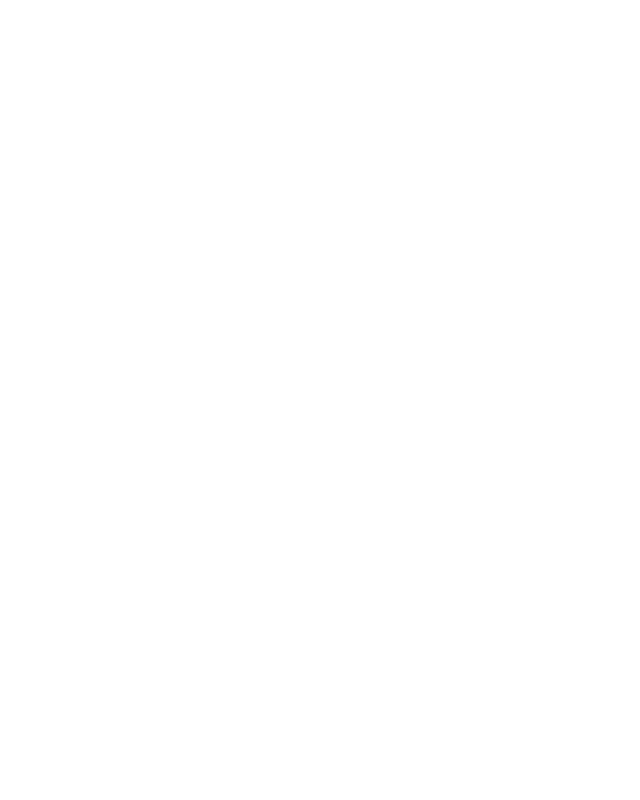
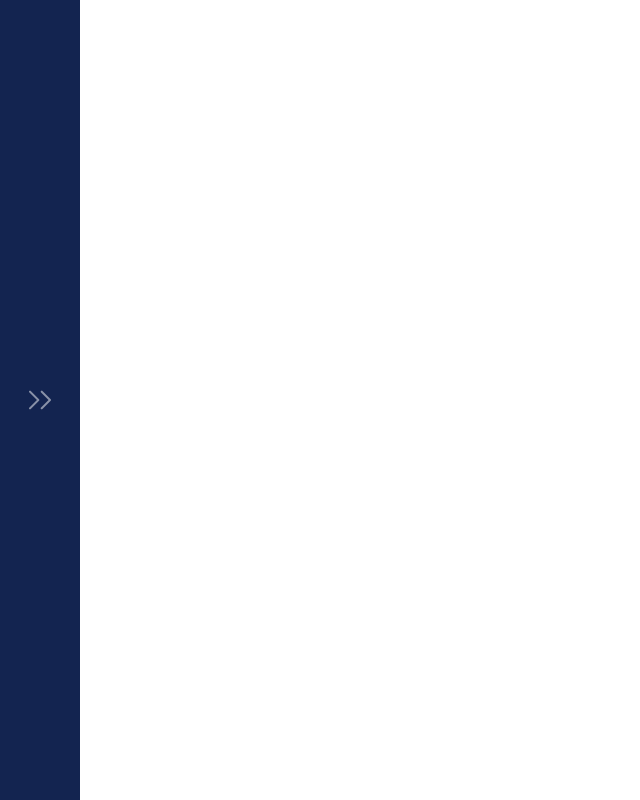
Before and after one commit to aponchikaj/enagram, a React (Vite) app: page / in a window 1280 px wide. Shown: the whole page, without its empty margins (0-640 px from the left). Built offline with nearby package versions, Linux system fonts and the light colour scheme.

Commit message:
made animations for sidebar

```diff
--- a/src/App.tsx
+++ b/src/App.tsx
@@ -1,6 +1,7 @@
 import { useEffect } from 'react'
 import './App.css'
 import Navbar from './components/layout/navbar'
+import Sidemenu from './components/layout/sidebar'
 
 function App() {
 
@@ -13,6 +14,9 @@
       <section className='w-auto h-auto lg:hidden'>
         <Navbar/>
       </section>
+      <section className='w-auto h-auto md:hidden lg:flex'>
+        <Sidemenu/>
+      </section>
     </>
   )
 }
--- /dev/null
+++ b/src/components/layout/sidebar.css
@@ -0,0 +1,25 @@
+@keyframes sidebarClosedAnimation {
+    0%{
+        transform: translateX(-30vh);
+    }100%{
+        transform: translateX(0vh);
+    }
+}
+
+@keyframes sidebarOpenAnimation {
+    0%{
+        transform: translateX(-25vh);
+    }100%{
+        transform: translateX(0vh);
+    }
+}
+
+.closed{
+    animation: sidebarClosedAnimation;
+    animation-duration: 0.5s;
+}
+
+.open{
+    animation:sidebarOpenAnimation;
+    animation-duration: 0.5s;
+}
--- a/src/components/layout/sidebar.tsx
+++ b/src/components/layout/sidebar.tsx
@@ -0,0 +1,24 @@
+import { useState } from "react"
+import leftImage from '../../assets/chevrons-left.png'
+import './sidebar.css'
+
+export default function Sidemenu(){
+
+    const [menuMode,setMenuMode] = useState(false);
+
+    if(menuMode == false){
+        return(
+            <nav className="w-[10vh] closed h-screen bg-[#132450] flex items-center justify-center">
+                <button onClick={()=>setMenuMode(true)} className="cursor-pointer"><img src={leftImage} alt="left" className="w-[40px] rotate-180" /></button>
+            </nav>
+        )
+    }
+
+    return(
+        <nav className="w-[35vh] open h-screen bg-[#132450] flex flex-col">
+            <section className="flex items-center justify-end p-[10px]">
+                <button></button>
+            </section>
+        </nav>
+    )
+}
```
